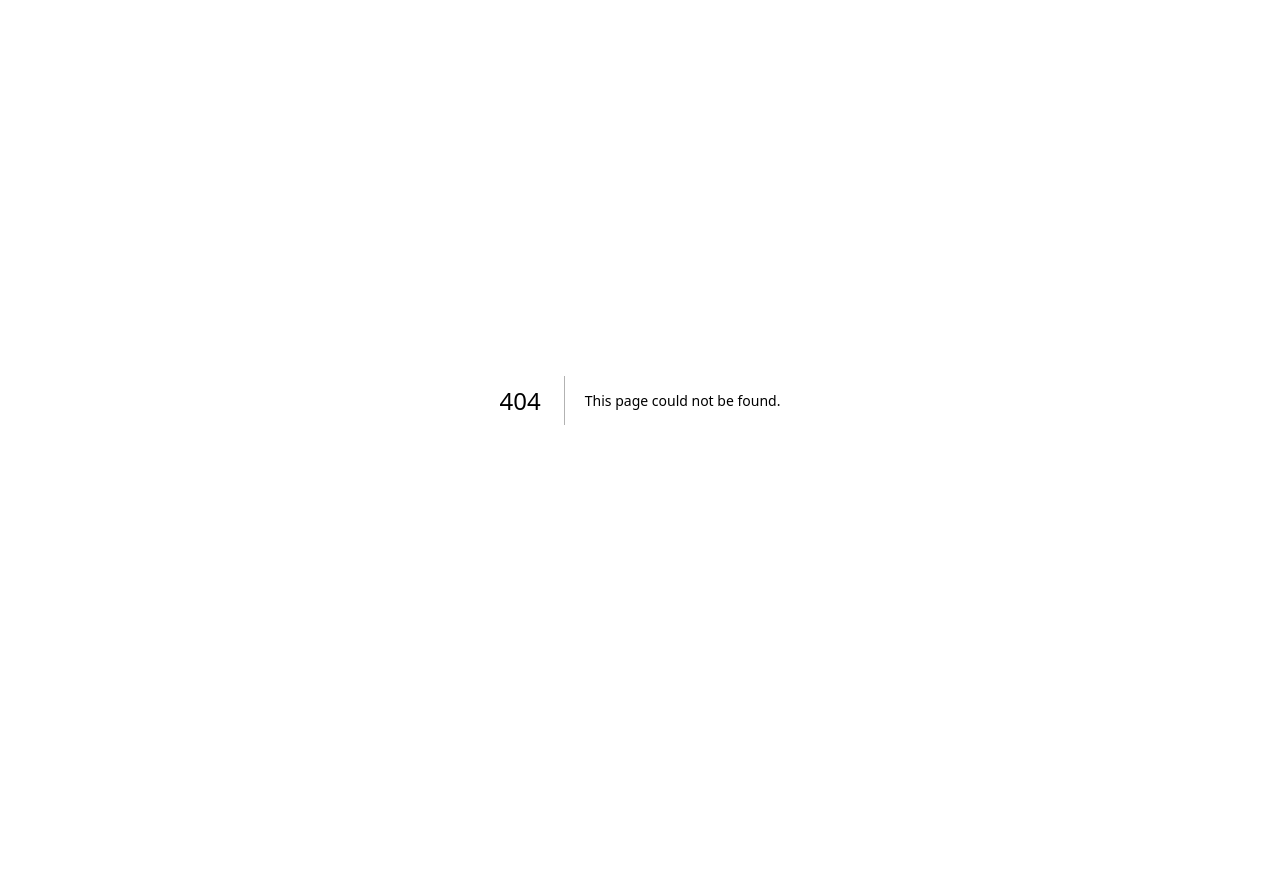
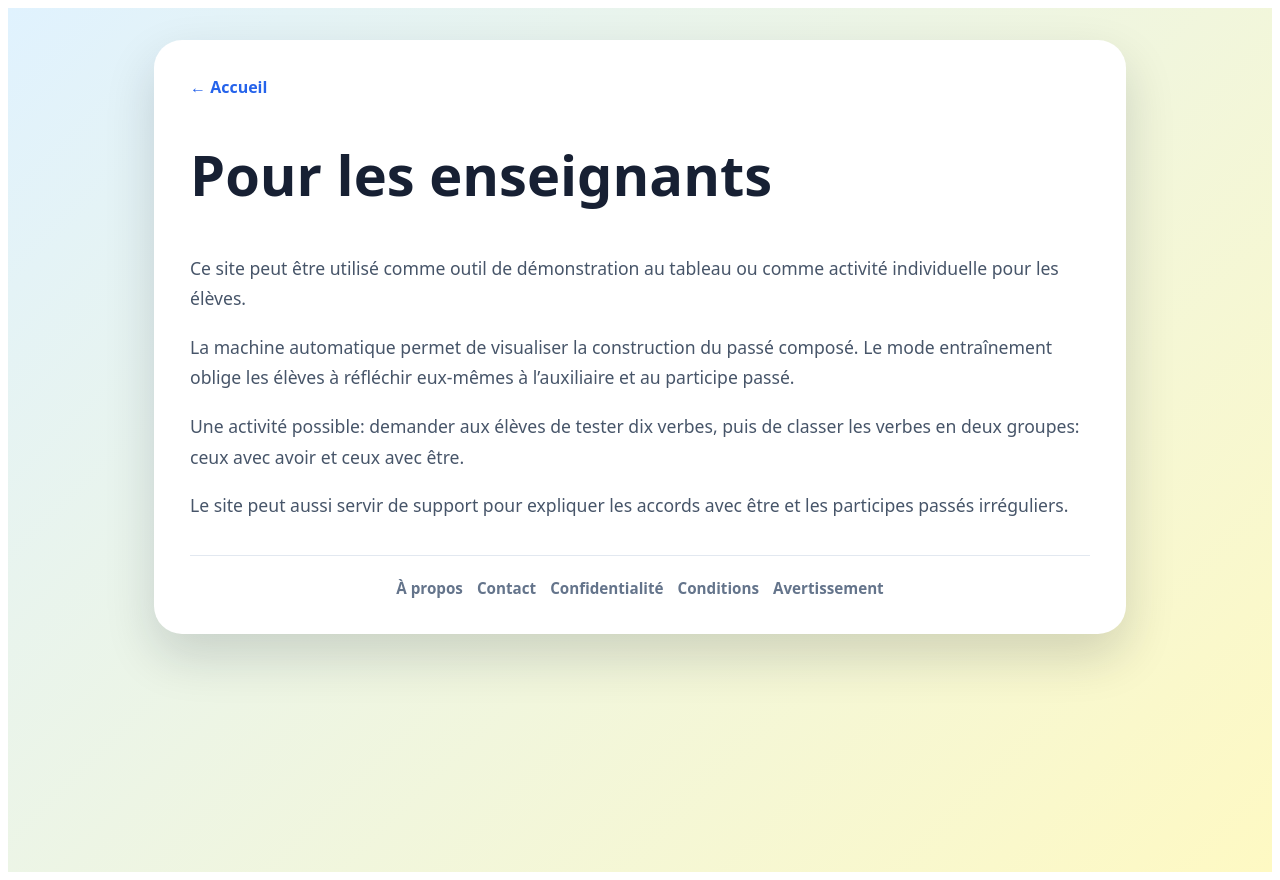
Before and after one commit to ossthun/machinepc, a Next.js app: page /pour-les-enseignants in a window 1280 px wide. Before the commit this address had no page. Before the commit the page ends 800 px from the top, so only its background shows below. Built offline with nearby package versions, Linux system fonts and the light colour scheme.

Commit message:
Create pour-les-enseignants.js for teacher resources

```diff
--- /dev/null
+++ b/pages/pour-les-enseignants.js
@@ -0,0 +1,25 @@
+import SiteLayout from "../components/SiteLayout";
+
+export default function Page() {
+  return (
+    <SiteLayout title="Pour les enseignants">
+      <p>
+        Ce site peut être utilisé comme outil de démonstration au tableau ou
+        comme activité individuelle pour les élèves.
+      </p>
+      <p>
+        La machine automatique permet de visualiser la construction du passé
+        composé. Le mode entraînement oblige les élèves à réfléchir eux-mêmes à
+        l’auxiliaire et au participe passé.
+      </p>
+      <p>
+        Une activité possible: demander aux élèves de tester dix verbes, puis de
+        classer les verbes en deux groupes: ceux avec avoir et ceux avec être.
+      </p>
+      <p>
+        Le site peut aussi servir de support pour expliquer les accords avec
+        être et les participes passés irréguliers.
+      </p>
+    </SiteLayout>
+  );
+}
```
